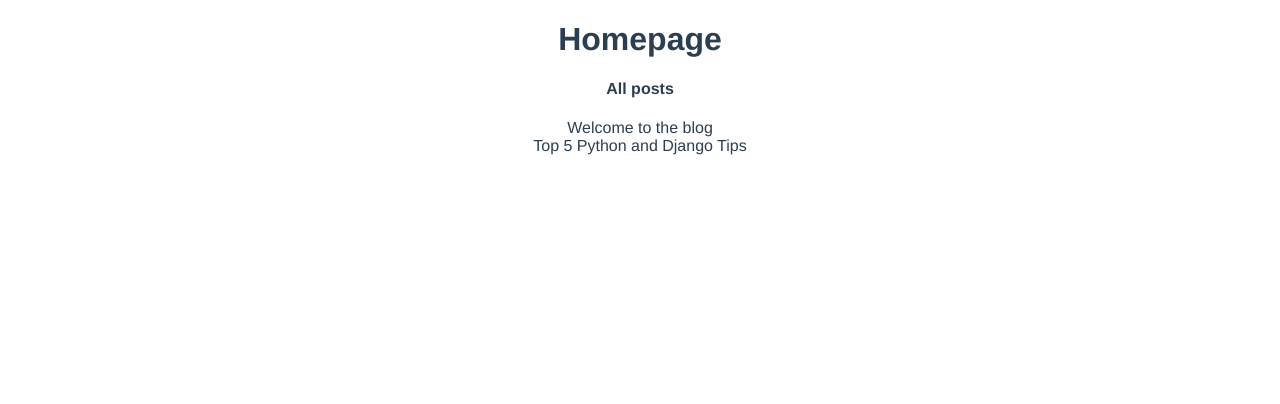
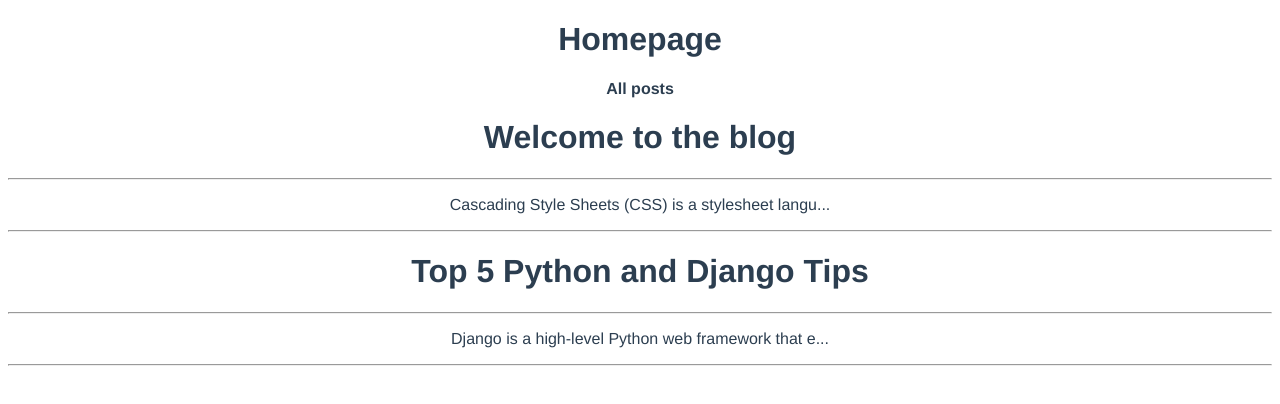
Before and after one commit to kiboma2021/composition-API, a Vue app: page / in a window 1280 px wide. Shown: the top 404 px of the page. Built offline with nearby package versions, Linux system fonts and the light colour scheme.

Commit message:
use snippet in body format

```diff
--- a/src/components/SinglePost.vue
+++ b/src/components/SinglePost.vue
@@ -1,13 +1,23 @@
 <template>
     <div>
-        {{ post.title }}
+            <h1>{{ post.title }} </h1>
+        <hr>
+            <p>{{ snippet }}</p>
+        <hr>
     </div>
 
 </template>
 
 <script>
+import { computed } from 'vue'
 export default {
-    props: ['post']
+    props: ['post'],
+    setup(props) {
+        const snippet = computed(() => {
+            return props.post.body.substring(0,50)+'...'
+        })
+        return { snippet }
+    }
 
 }
 </script>
--- a/src/views/HomeView.vue
+++ b/src/views/HomeView.vue
@@ -15,8 +15,8 @@ export default {
   components: {PostList},
   setup(){
     const posts = ref([
-      {title: 'Welcome to the blog', body: 'Lorem ipsum dolor sit amet, consectetur', id: 1},
-      {title: 'Top 5 Python and Django Tips', body: 'Lorem ipsum dolor sit amet, consectetur', id: 2}
+      {title: 'Welcome to the blog', body: 'Cascading Style Sheets (CSS) is a stylesheet language used to describe the presentation of a document written in HTML or XML (including XML dialects such as SVG, MathML or XHTML). CSS describes how elements should be rendered on screen, on paper, in speech, or on other media.', id: 1},
+      {title: 'Top 5 Python and Django Tips', body: 'Django is a high-level Python web framework that enables rapid development of secure and maintainable websites. Built by experienced developers, Django takes care of much of the hassle of web development, so you can focus on writing your app without needing to reinvent the wheel. It is free and open source, has a thriving and active community, great documentation, and many options for free and paid-for support.', id: 2}
     ])
     return { posts }
   }
```
